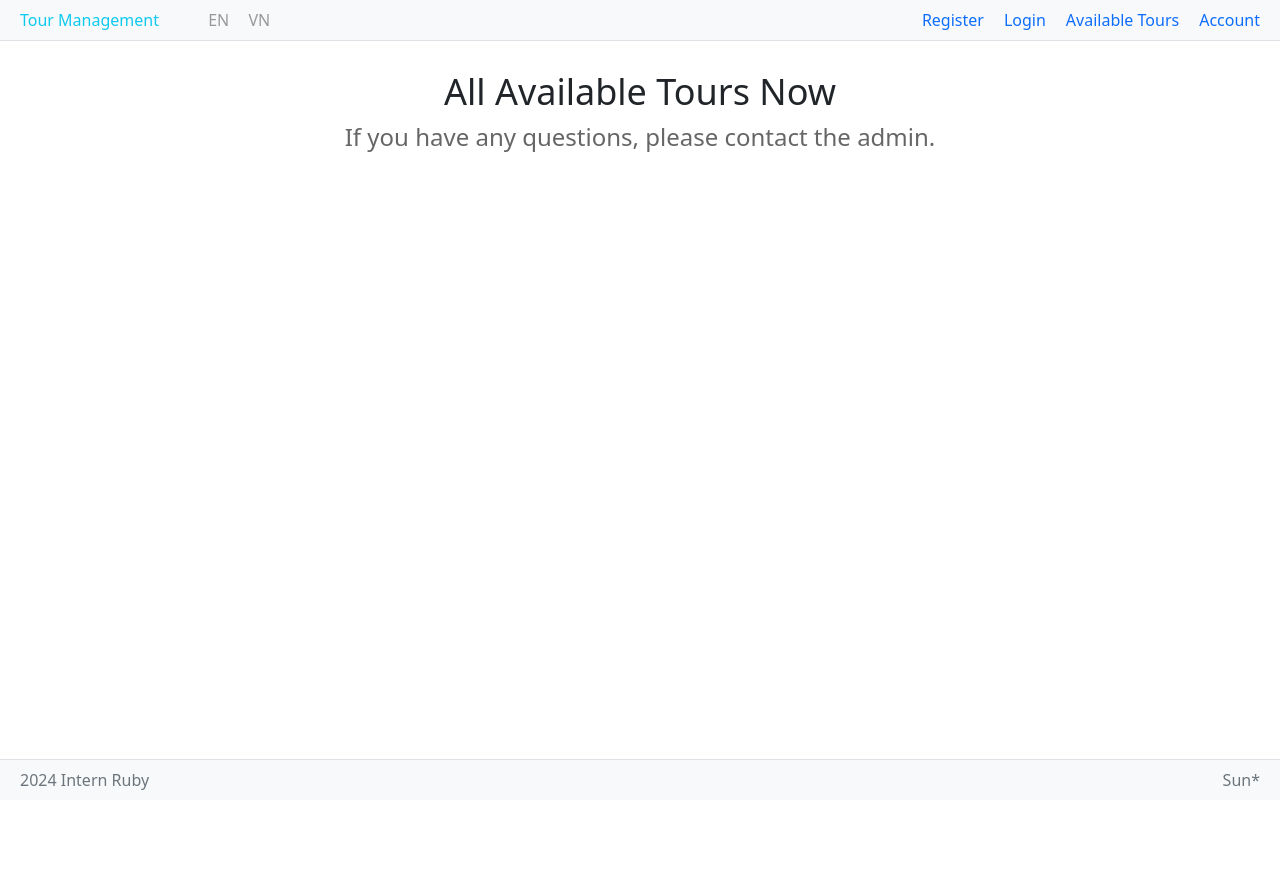
After one commit to hieptrinh2002/TourManagement, a Rails app: template app/views/tours/index.html.erb in a window 1280 px wide. The commit adds this page. Run offline with Rails 7, Linux system fonts and the light colour scheme; the template is opened without the code that fills it, so the values that code supplies are empty; style sheets or scripts are compiled from the project's sources; parts of the project's set-up code (start-up, migrations or seed data) failed here and were passed over; some libraries are stand-ins or nearby versions.

Commit message:
Show Available Tours For User

```diff
--- a/app/assets/stylesheets/custom.scss
+++ b/app/assets/stylesheets/custom.scss
@@ -74,3 +74,55 @@ a {
     }
   }
 }
+
+.tours {
+  &-title {
+    font-size: 2.25rem;
+  }
+
+  &-subtitle {
+    font-size: 1.5rem;
+    color: #666;
+  }
+
+  &-item {
+    margin-top: 20px;
+
+    &-container {
+      width: 80%;
+      height: 140px;
+    }
+
+    &-first {
+      display: flex;
+      flex-direction: column;
+    }
+
+    &-name {
+      font-size: 1.25rem;
+    }
+
+    &-address {
+      font-size: 1rem;
+      color: #666;
+      margin-left: 10px;
+    }
+
+    &-second {
+      display: flex;
+      justify-content: flex-end;
+    }
+  }
+}
+
+.pagy {
+  justify-content: center;
+  margin: 50px 0;
+  gap: 20px;
+
+  a {
+    padding: 4px 10px;
+    background-color: #ddd;
+    cursor: pointer;
+  }
+}
--- a/app/controllers/application_controller.rb
+++ b/app/controllers/application_controller.rb
@@ -1,4 +1,6 @@
 class ApplicationController < ActionController::Base
+  include ApplicationHelper
+
   before_action :set_locale
 
   private
--- /dev/null
+++ b/app/controllers/tours_controller.rb
@@ -0,0 +1,6 @@
+class ToursController < ApplicationController
+  def index
+    @pagy, @tours = pagy(Tour.upcoming,
+                         items: Settings.tour.items_per_page)
+  end
+end
--- a/app/helpers/application_helper.rb
+++ b/app/helpers/application_helper.rb
@@ -1,2 +1,4 @@
 module ApplicationHelper
+  include Pagy::Frontend
+  include Pagy::Backend
 end
--- a/app/models/tour.rb
+++ b/app/models/tour.rb
@@ -8,9 +8,9 @@ class Tour < ApplicationRecord
   validates :tour_name, presence: true,
                         length: {maximum: Settings.tour.max_len_name}
   validates :city, :tour_destination, :description, presence: true
-  validates :duration, presence: true,
+  validates :day_duration, presence: true,
                        numericality: {only_integer: true,
-                                      greater_than: Settings.tour.max_duration}
+                                      maximum: Settings.tour.max_duration}
   validates :start_date, presence: true
   validates :end_date, presence: true
   validate :end_date_after_start_date
@@ -19,6 +19,8 @@ class Tour < ApplicationRecord
     attachable.variant :display, resize_to_limit: Settings.tour.limit_250_250
   end
 
+  scope :upcoming, ->{order start_date: :asc}
+
   private
   def end_date_after_start_date
     return unless end_date <= start_date
--- a/app/views/layouts/application.html.erb
+++ b/app/views/layouts/application.html.erb
@@ -46,7 +46,7 @@
           </div>
         </div>
       </header>
-      <div class="container vh-100">
+      <div class="container min-vh-100">
         <%= yield %>
       </div>
       <footer class="navbar bg-light border-top sticky-bottom row">
--- /dev/null
+++ b/app/views/tours/_tour.html.erb
@@ -0,0 +1,25 @@
+<div class="col-6 tours-item">
+  <div class="tours-item-container border border-1 border-gray mx-auto p-2 rounded-3">
+    <div class="tours-item-first">
+      <span class="tours-item-name">
+        <%= tour.tour_name %>
+        <span class="tours-item-address"><%= tour.city %></span>
+      </span>
+
+      <span class="tours-item-duration">
+        <%= t "tours.duration" %>
+        <%= pluralize tour.day_duration, t("tours.day", count: tour.day_duration) %>
+      </span>
+      <span class="tours-item-start">
+        <%= t "tours.start" %>
+        <%= tour.start_date %>
+      </span>
+    </div>
+    <div class="tours-item-second">
+      <span class="tours-item-price">
+        <%= t "tours.price" %>
+        <%= tour.price %>
+      </span>
+    </div>
+  </div>
+</div>
--- /dev/null
+++ b/app/views/tours/index.html.erb
@@ -0,0 +1,10 @@
+<div class="tours">
+  <div class="row text-center pt-4">
+    <span class="tours-title"><%= t "tours.title" %></span>
+    <span class="tours-subtitle"><%= t "tours.subtitle" %></span>
+  </div>
+  <div class="row tours-container">
+    <%= render @tours %>
+  </div>
+  <%== pagy_nav(@pagy) %>
+</div>
--- a/config/locales/en.yml
+++ b/config/locales/en.yml
@@ -17,5 +17,15 @@ en:
   footer_left: "2024 Intern Ruby"
   footer_right: "Sun*"
 
+  tours:
+    title: "All Available Tours Now"
+    subtitle: "If you have any questions, please contact the admin."
+    duration: "Duration: "
+    day:
+      one: "day"
+      other: "days"
+    start: "Start: "
+    price: "Price: $"
+
   error:
     end_day_start_date: "End day must be after the start date"
--- a/config/locales/vi.yml
+++ b/config/locales/vi.yml
@@ -17,5 +17,15 @@ vi:
   footer_left: "2024 Intern Ruby"
   footer_right: "Sun*"
 
+  tours:
+    title: "Các tours hiện tại"
+    subtitle: "Nếu có bất cứ câu hỏi gì, hãy liên hệ với quản trị viên"
+    duration: "Thời lượng: "
+    day:
+      one: "ngày"
+      other: "ngày"
+    start: "Bắt đầu từ: "
+    price: "Chi phí: $"
+
   error:
     end_day_start_date: "Ngày kết thúc phải lơn hơn ngày bắt đầu"
--- a/config/routes.rb
+++ b/config/routes.rb
@@ -1,3 +1,5 @@
 Rails.application.routes.draw do
   root "static_pages#home"
+
+  resources :tours, only: :index
 end
--- a/config/settings.yml
+++ b/config/settings.yml
@@ -12,6 +12,7 @@ tour:
   max_len_name: 100
   max_duration: 30
   limit_250_250: [250, 250]
+  items_per_page: 10
 review:
   max_rating: 5
   min_rating: 1
```
Also changed, not shown: db/seeds.rb (+21 -7 lines).
